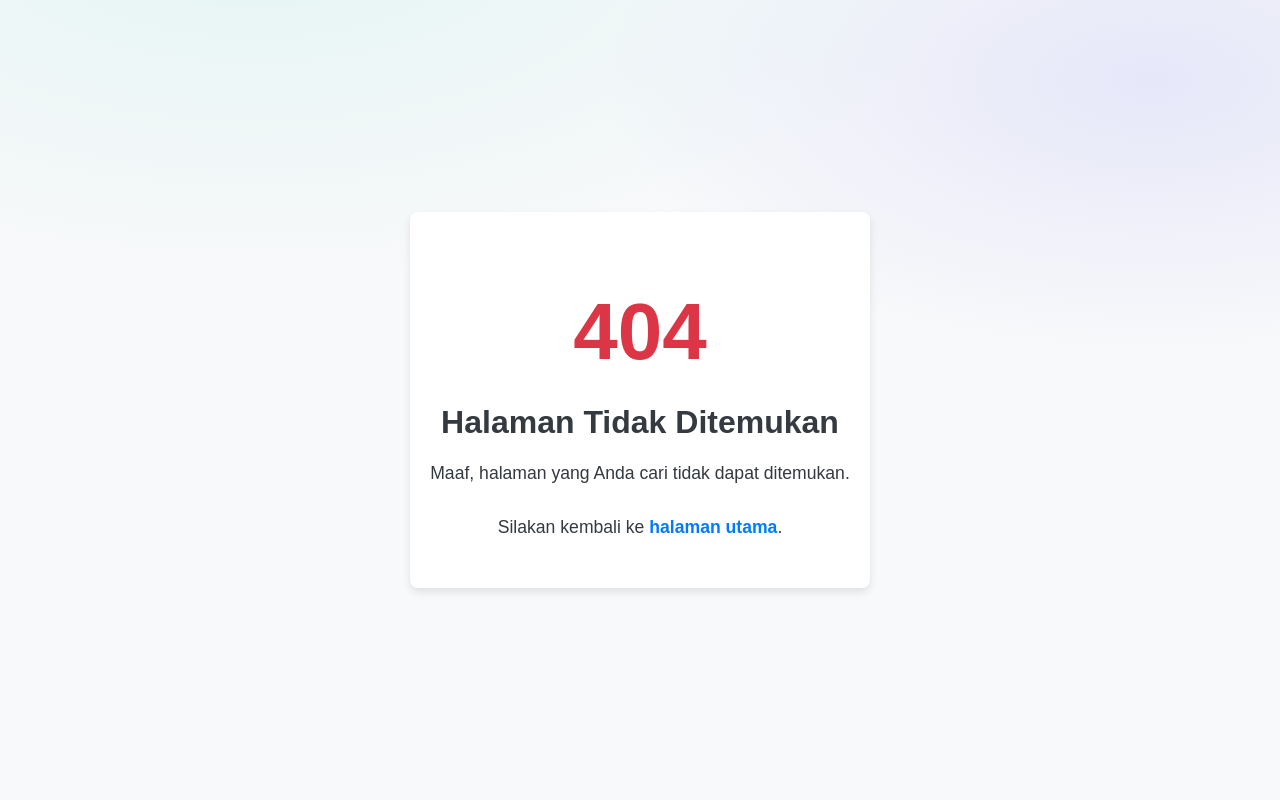
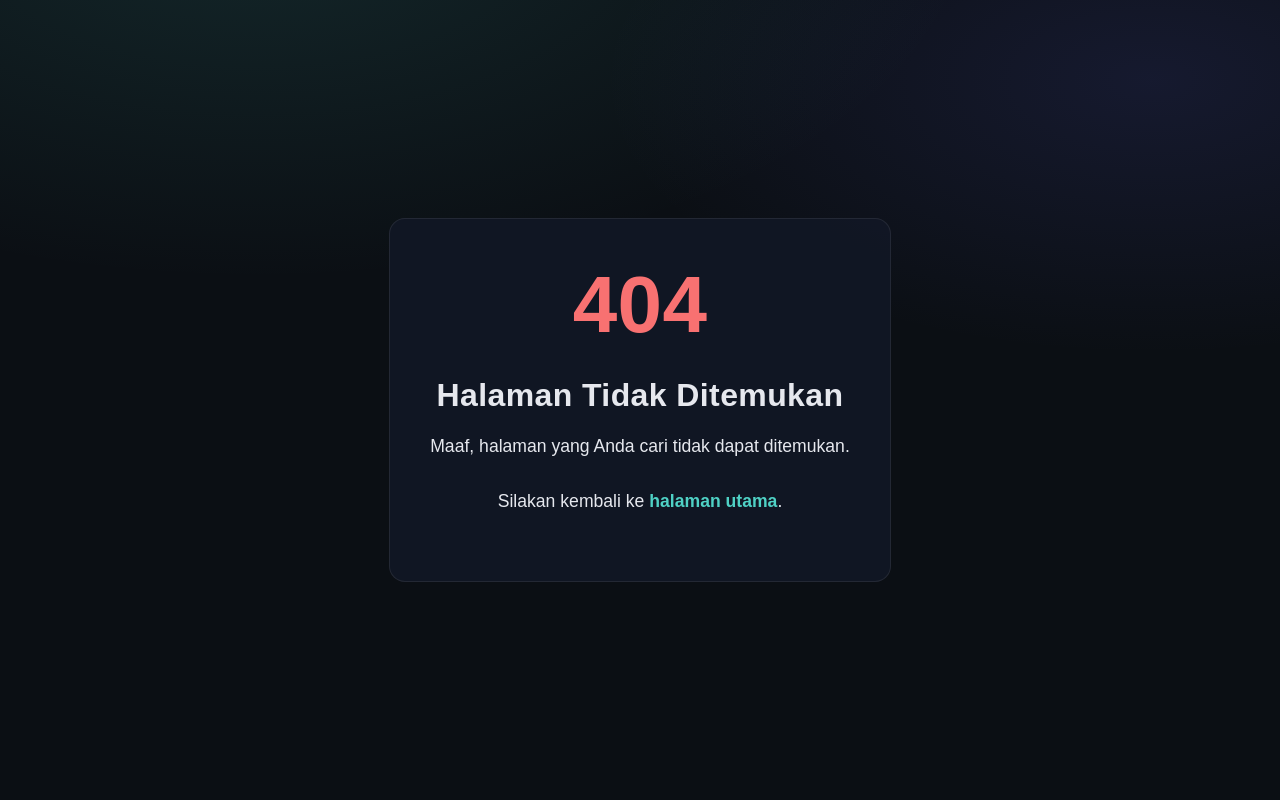
Before and after one commit to abiabdillahx/dc-announcer, a Flask app: template templates/404.html in a window 1280 px wide. Run offline with Flask 3, Linux system fonts and the light colour scheme; the template is opened without the code that fills it, so the values that code supplies are empty.

Commit message:
chore: add some details

```diff
--- a/static/css/style.css
+++ b/static/css/style.css
@@ -327,3 +327,36 @@ body.dashboard {
   margin-bottom: 1rem;
   text-align: center;
 }
+
+/* === UTILITIES === */
+.text-center {
+  text-align: center;
+}
+
+/* === 404 PAGE SPECIFIC === */
+.panel .error-code {
+  font-size: 5em;
+  margin-bottom: 0.2em;
+  color: var(--danger);
+}
+
+.panel h2 {
+  font-size: 2em;
+  margin-bottom: 0.5em;
+}
+
+.panel p {
+  font-size: 1.1em;
+  line-height: 1.6;
+  margin-bottom: 1.5em;
+}
+
+.panel a {
+  color: var(--accent);
+  text-decoration: none;
+  font-weight: bold;
+}
+
+.panel a:hover {
+  text-decoration: underline;
+}
--- a/templates/404.html
+++ b/templates/404.html
@@ -5,55 +5,15 @@
     <meta name="viewport" content="width=device-width, initial-scale=1.0">
     <title>404 Not Found</title>
     <link rel="stylesheet" href="{{ url_for('static', filename='css/style.css') }}">
-    <style>
-        body {
-            font-family: sans-serif;
-            display: flex;
-            justify-content: center;
-            align-items: center;
-            min-height: 100vh;
-            background-color: #f8f9fa;
-            color: #343a40;
-            text-align: center;
-            margin: 0;
-        }
-        .container {
-            max-width: 600px;
-            padding: 20px;
-            background-color: #ffffff;
-            border-radius: 8px;
-            box-shadow: 0 4px 8px rgba(0, 0, 0, 0.1);
-        }
-        h1 {
-            font-size: 5em;
-            margin-bottom: 0.2em;
-            color: #dc3545;
-        }
-        h2 {
-            font-size: 2em;
-            margin-bottom: 0.5em;
-        }
-        p {
-            font-size: 1.1em;
-            line-height: 1.6;
-            margin-bottom: 1.5em;
-        }
-        a {
-            color: #007bff;
-            text-decoration: none;
-            font-weight: bold;
-        }
-        a:hover {
-            text-decoration: underline;
-        }
-    </style>
 </head>
 <body>
-    <div class="container">
-        <h1>404</h1>
-        <h2>Halaman Tidak Ditemukan</h2>
-        <p>Maaf, halaman yang Anda cari tidak dapat ditemukan.</p>
-        <p>Silakan kembali ke <a href="{{ url_for('announce') }}">halaman utama</a>.</p>
-    </div>
+    <main class="login-container">
+        <div class="panel text-center">
+            <h1 class="error-code">404</h1>
+            <h2>Halaman Tidak Ditemukan</h2>
+            <p>Maaf, halaman yang Anda cari tidak dapat ditemukan.</p>
+            <p>Silakan kembali ke <a href="{{ url_for('announce') }}">halaman utama</a>.</p>
+        </div>
+    </main>
 </body>
 </html>
--- a/templates/announce.html
+++ b/templates/announce.html
@@ -4,7 +4,7 @@
 
 {% block content %}
 <div class="panel">
-  <h1>📣 Announcement Panel</h1>
+  <h1>Main Panel</h1>
   <p class="subtitle">
     Create and send announcements to Discord. Supports Markdown and optional image uploads.
   </p>
@@ -31,7 +31,6 @@
       name="message"
       placeholder="Tulis pengumuman di sini..."
       oninput="updatePreview()"
-      required
     ></textarea>
 
     <button type="submit">🚀 SEND ANNOUNCEMENT</button>
```
